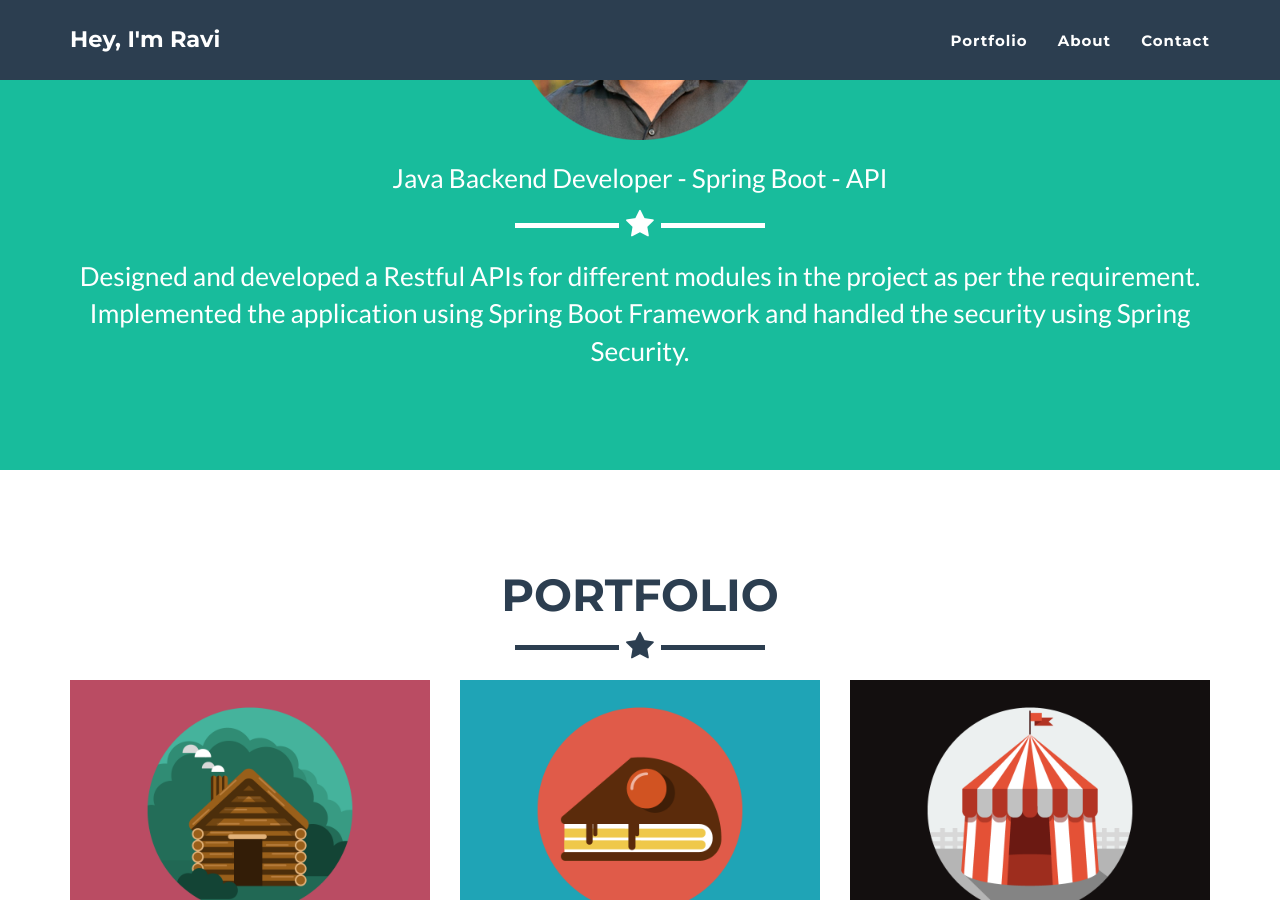
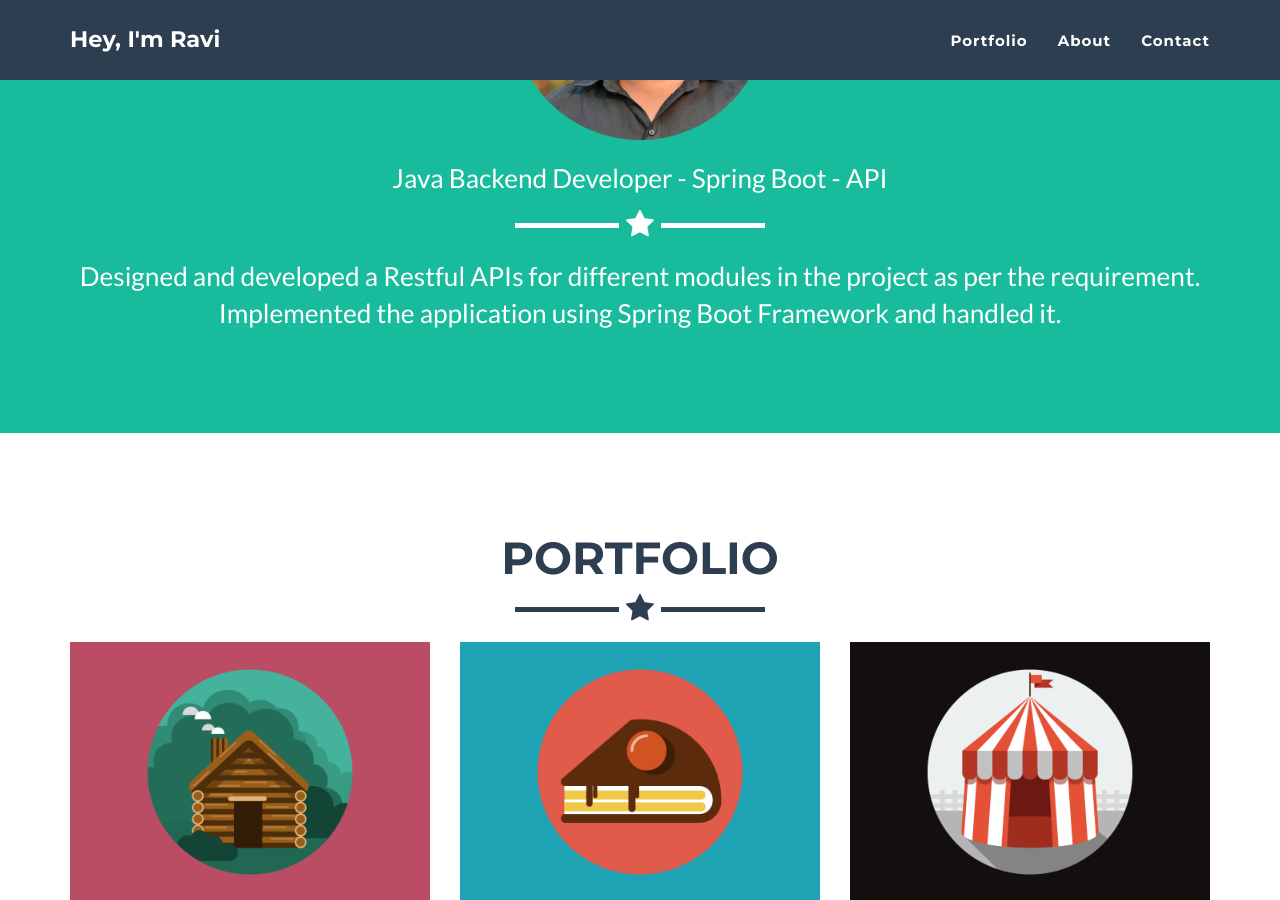
Before and after one commit to IamRaviMaurya/portfolio, a Jekyll site: the page built from _posts/2014-07-18-project-1.markdown, in a window 1280 px wide and 900 px high, scrolled down 316 px. Built offline with Jekyll 4.4.1, drawn with Linux system fonts in a browser that asks for light colours.

Commit message:
update and changes

```diff
--- a/_config.yml
+++ b/_config.yml
@@ -3,7 +3,7 @@ title: Ravi Maurya
 email: ravimurya04@gmail.com
 url: https://iamravimaurya.github.io/portfolio/
 description: "Designed and developed a Restful APIs for different modules in the project as per the requirement.
-Implemented the application using Spring Boot Framework and handled the security using Spring Security."
+Implemented the application using Spring Boot Framework and handled it."
 keywords: "your keywords, separated by commas"
 skills: "Java Backend Developer - Spring Boot - API "
 meta_author: Maurya Ravi
```
